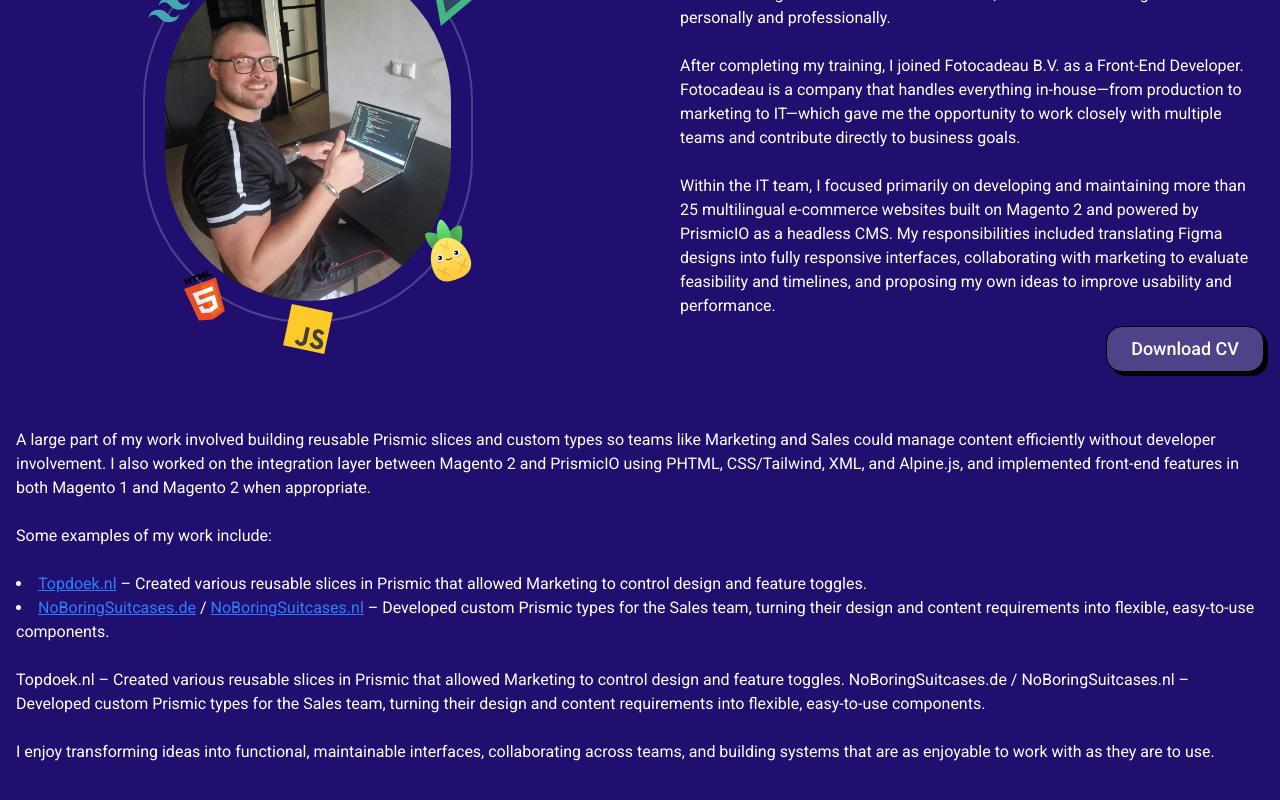
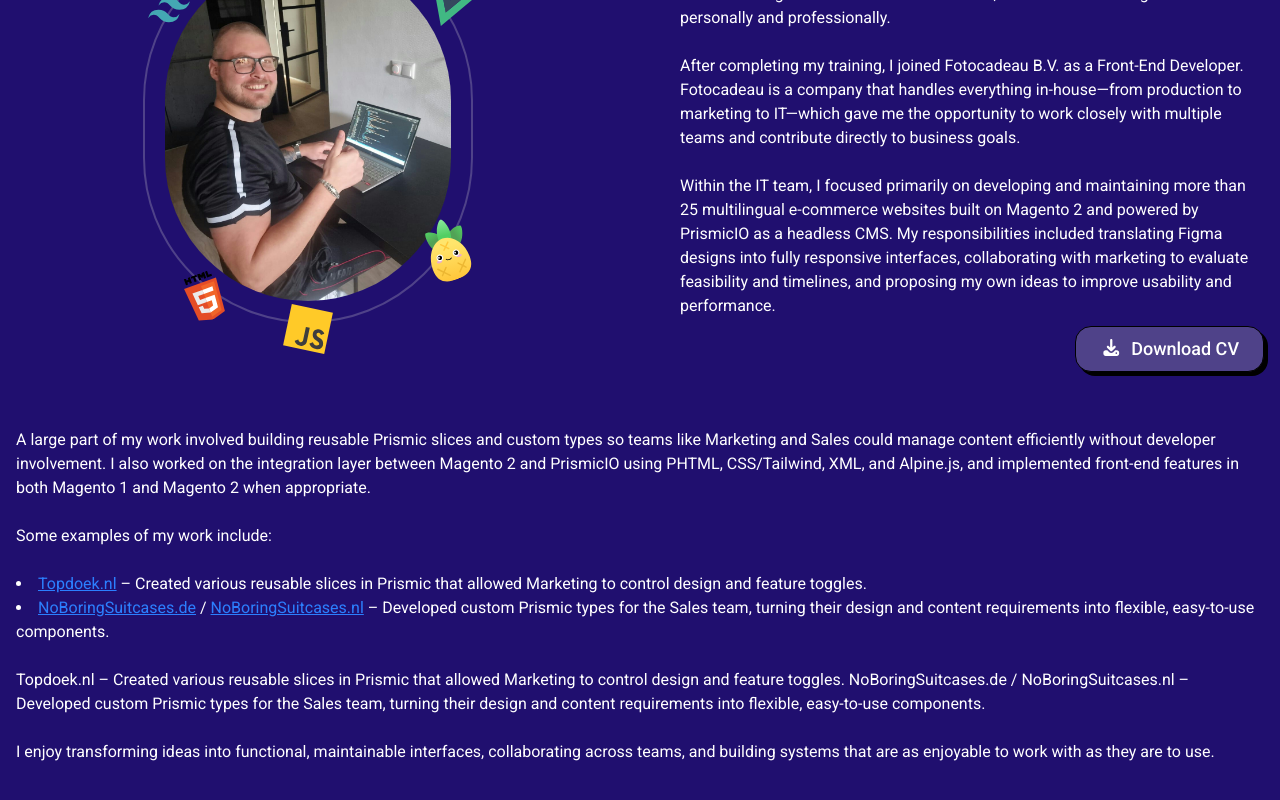
Before and after one commit to DannyHTML/Portfolio, a Vue app: page / in a window 1280 px wide. Shown: the part 2806-3606 px from the top of the page. Built offline with nearby package versions, Linux system fonts and the light colour scheme.

Commit message:
Added an download icon to make it more clear what the buttons does.

```diff
--- a/src/components/AboutMe.vue
+++ b/src/components/AboutMe.vue
@@ -84,6 +84,7 @@
             <a
               class="bg-medium-purple inline-block transform cursor-pointer rounded-2xl border border-black px-6 py-2 text-lg font-medium shadow-[4px_4px_0_0_rgba(0,0,0,1)] transition hover:-translate-y-1 hover:shadow-[6px_6px_0_0_rgba(0,0,0,1)] active:translate-y-0 active:shadow-[4px_4px_0_0_rgba(0,0,0,1)]"
             >
+              <FontAwesomeIcon :icon="['fas', 'download']" class="mr-1 inline-block h-5 w-5" />
               Download CV
             </a>
           </div>
--- a/src/main.ts
+++ b/src/main.ts
@@ -3,10 +3,16 @@
 import App from './App.vue';
 import { library } from '@fortawesome/fontawesome-svg-core';
 import { FontAwesomeIcon } from '@fortawesome/vue-fontawesome';
-import { faBars, faTimes, faCircleUp, faExpand } from '@fortawesome/free-solid-svg-icons';
+import {
+  faBars,
+  faTimes,
+  faCircleUp,
+  faExpand,
+  faDownload,
+} from '@fortawesome/free-solid-svg-icons';
 import { MotionPlugin } from '@vueuse/motion';
 
-library.add(faBars, faTimes, faCircleUp, faExpand);
+library.add(faBars, faTimes, faCircleUp, faExpand, faDownload);
 
 const app = createApp(App);
 
```
